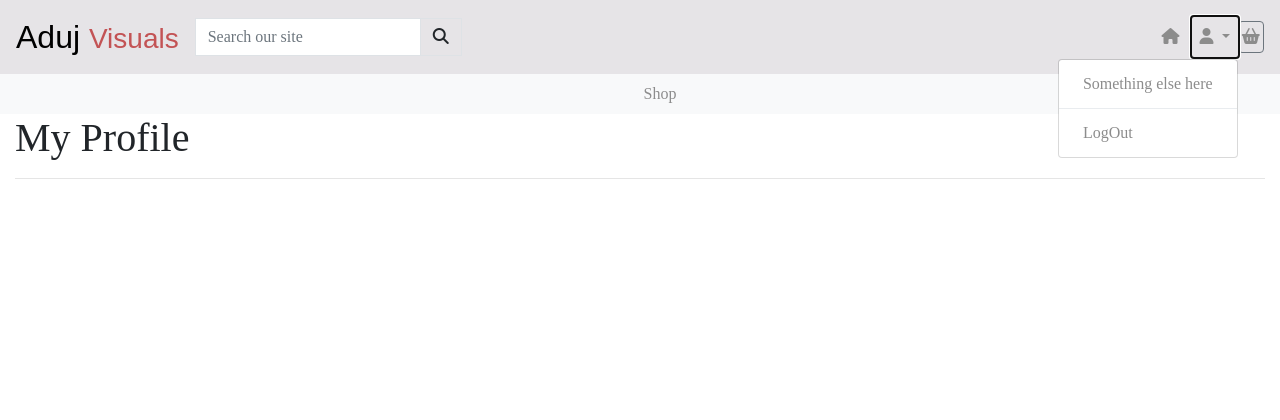
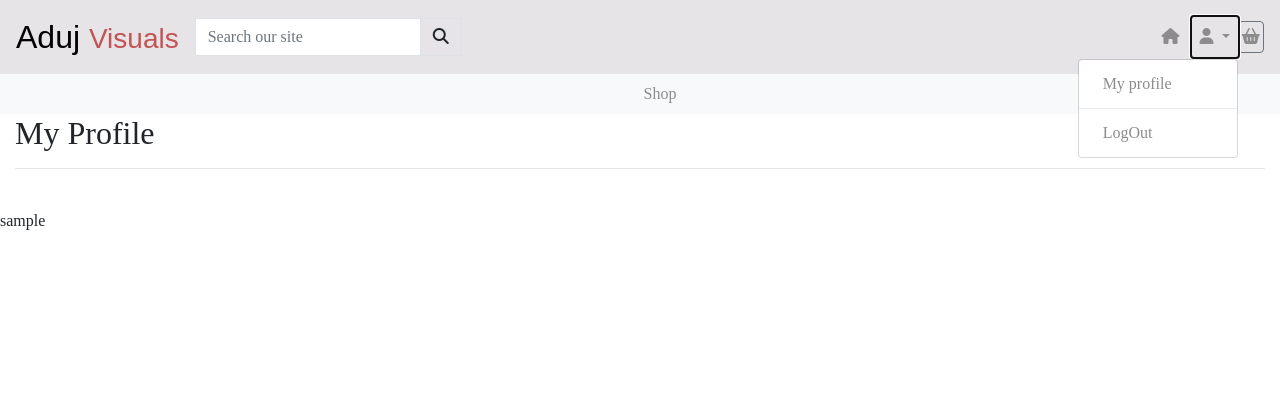
Before and after one commit to Code-Institute-Submissions/Portfolio-Project-5-E-commerce-Store, a Django app: page /profile_management/ in a window 1280 px wide, after a click that opens the changed part. Shown: the top 420 px of the page. Run offline with Django 3.2, Linux system fonts and the light colour scheme; the visitor is signed in with stand-in values (Sample User, id 1); data comes from the database, SQL or seed files in the repository; data that the repository does not hold is empty; some libraries are stand-ins or nearby versions; some web fonts are replaced.

Commit message:
Updated allauth templates and tested profiles

```diff
--- a/profile_management/templates/profile_management/view_profile.html
+++ b/profile_management/templates/profile_management/view_profile.html
@@ -16,13 +16,14 @@
 
     <div class="container-fluid mb-auto ">
 
-      <h1> My Profile</h1>
+      <h2> My Profile</h2>
 
       <hr>
 
       <br>
 
         <div class="row">
+            {{profile}}
 
 
         </div>
--- a/profile_management/views.py
+++ b/profile_management/views.py
@@ -1,14 +1,19 @@
-from django.shortcuts import render
+from django.shortcuts import render, get_object_or_404
+
+from .models import UserProfile
 
 
 def view_profile(request):
 
     """A view that renders the user profile"""
 
+    profile = get_object_or_404(UserProfile, user=request.user)
+
     template = 'profile_management/view_profile.html'
 
     context = {
 
+        'profile': profile,
     }
 
     return render(request, template, context)
--- a/templates/allauth/account/login.html
+++ b/templates/allauth/account/login.html
@@ -12,7 +12,7 @@
   <div class="row d-flex align-items-center p-4">
 
     <div class="col-lg-4 col-md-12">
-      <h1 class="text-center">{% trans "Sign In" %}</h1>
+      <h1 class="text-center">{% trans "Sign In" %} </h1>
       <hr>
       {% get_providers as socialaccount_providers %}
 
--- a/templates/base.html
+++ b/templates/base.html
@@ -97,7 +97,7 @@
                 </a>
                 <div class="dropdown-menu dropdown-menu-right">
                   {% if request.user.is_authenticated %}
-                    <a class="dropdown-item clr-grey" href="#">Something else here</a>
+                    <a class="dropdown-item clr-grey" href="{% url 'view_profile' %}">My profile</a>
                     <div class="dropdown-divider"></div>
                     <a class="dropdown-item clr-grey" href="{% url 'account_logout' %}">LogOut</a>
                   {% else %}
```
Also changed, not shown: templates/allauth/account/email_confirm.html (+20 -4 lines), templates/allauth/account/logout.html (+13 -3 lines).
